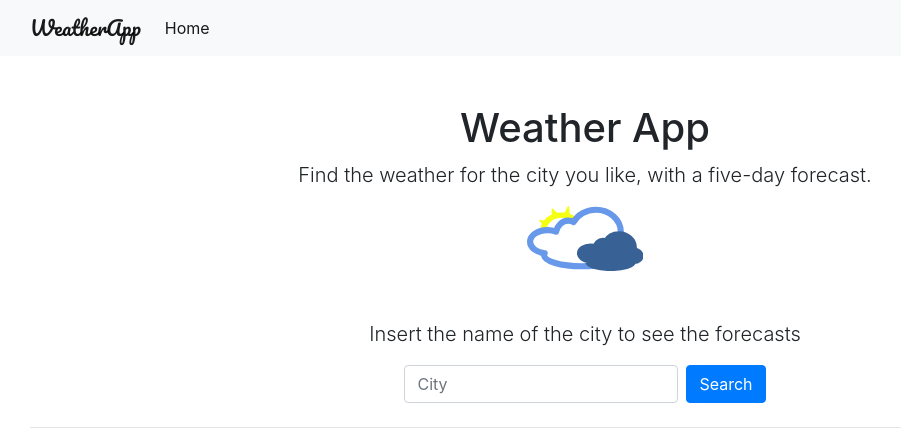
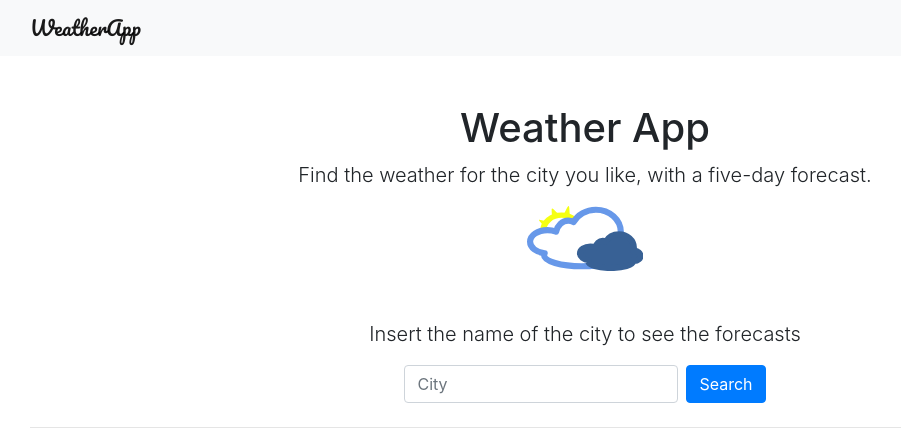
Before and after one commit to imourtz/open-weather-app, a React (Create React App) app: page / in a window 1280 px wide. Shown: the top 442 px of the page, without its empty margins (55-956 px from the left). Built offline with nearby package versions, Linux system fonts and the light colour scheme.

Commit message:
UI improvements

```diff
--- a/package.json
+++ b/package.json
@@ -9,7 +9,7 @@
     "react": "^16.11.0",
     "react-dom": "^16.11.0",
     "react-router-dom": "^5.1.2",
-    "react-scripts": "3.2.0"
+    "react-scripts": "^3.4.1"
   },
   "scripts": {
     "start": "react-scripts start",
--- a/src/components/FoundStatusStatistics.js
+++ b/src/components/FoundStatusStatistics.js
@@ -12,11 +12,7 @@ class FoundStatusStatistics extends React.Component {
         ) : (
           <div className="not-found-section text-center">
             <h2>No stats found!</h2>
-            <img
-              className="not-found-logo"
-              src="https://stubborn.fun/images/image-s-third-3.png"
-              alt="Logo"
-            />
+
             <div>
               <Link to="/">
                 <button className="btn btn-primary">Return to Home</button>
--- a/src/components/Home.js
+++ b/src/components/Home.js
@@ -1,7 +1,6 @@
 import React from 'react';
 import { format } from 'date-fns';
 import Welcome from '../components/Welcome';
-
 import DayForecasts from './DayForecasts';
 
 class Home extends React.Component {
--- a/src/components/Navigation.js
+++ b/src/components/Navigation.js
@@ -9,15 +9,6 @@ class Navigation extends React.Component {
           <Link className="navbar-brand" to="/">
             WeatherApp
           </Link>
-          <div className="collapse navbar-collapse" id="navbarSupportedContent">
-            <ul className="navbar-nav mr-auto">
-              <li className="nav-item active">
-                <Link className="nav-link" to="/">
-                  Home
-                </Link>
-              </li>
-            </ul>
-          </div>
         </div>
       </nav>
     );
```
Also changed, not shown: 1 other file (tests, documents, lock files or other folders).
